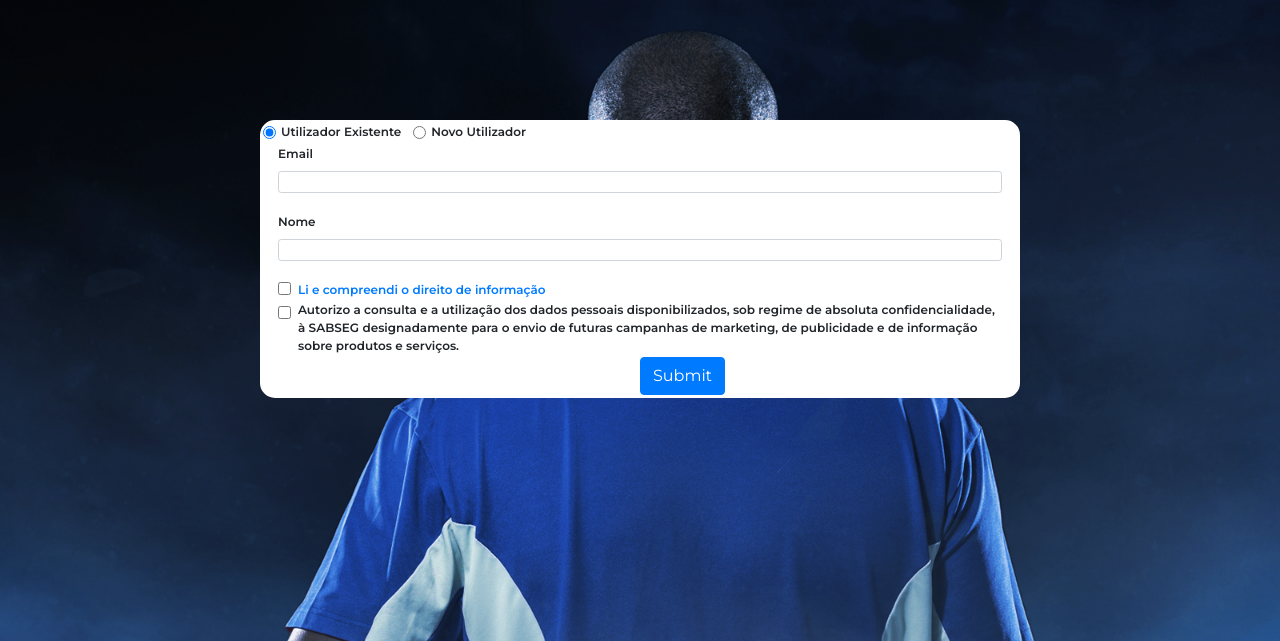
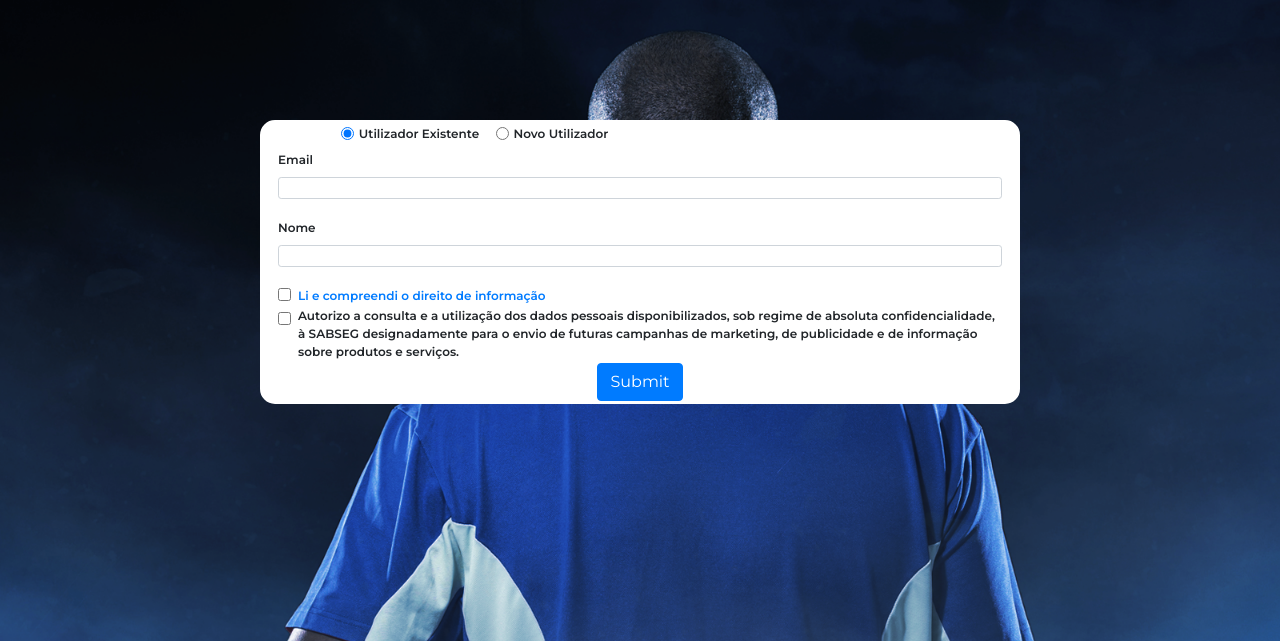
Before and after one commit to Zeszito/formForClient, a PHP site: page / in a window 1280 px wide. Shown: the top 641 px of the page. Run offline with PHP 8.4, Linux system fonts and the light colour scheme.

Commit message:
Nao mexi nos phps de envio apenas nos de front end e no js

```diff
--- a/css/main.css
+++ b/css/main.css
@@ -43,3 +43,17 @@ body {
     background-attachment: fixed;
     background-size: cover;
   }
+
+img#seta {
+    position: absolute;
+    margin: auto;
+    right: 0;
+    left: 0;
+    width: 15px;
+    margin-top: -10px;
+
+
+}
+#roda{
+    transform: rotate(10deg);
+}
--- a/index.php
+++ b/index.php
@@ -21,6 +21,7 @@
       <div class="col col-sm-8 offset-sm-2 rcorner ">
         <div class="row">
 
+        <div class="col offset-1" id="checksUserType">
         <div class="form-check form-check-inline">
             <input onchange="HideShowChangeTarget(1)" class="form-check-input" type="radio" name="utilizadorTipo" checked>
             <label class="form-check-label" for="inlineCheckbox1">Utilizador Existente</label>
@@ -32,10 +33,15 @@
           </div>
         </div>
 
+        </div>
+
         <?php
         include 'phpComponents/form.php'
         ?>
 
+        <?php
+        include 'phpComponents/wheel.php'
+        ?>
       </div>
 
     </div>
--- a/js/main.js
+++ b/js/main.js
@@ -1,9 +1,20 @@
 var form = document.querySelector('.needs-validation');
-
+var wichOne = 1;
+$(".RodaAll").hide();
 form.addEventListener('submit', function(event) {
     event.preventDefault();
     event.stopPropagation();
-    newClient();
+
+    if(wichOne===2){
+        newClient();
+    }
+    else{
+       // logInClient();
+       $("#checksUserType").hide();
+       $("#mainForm").hide();
+       $(".RodaAll").show(1000);
+    }
+
 
 })
 
@@ -23,14 +34,96 @@ function newClient() {
     })
 }
 
+function logInClient(){
+
+}
+
+
 function HideShowChangeTarget(choose){
 
     if(choose===1){
         $(".noLogIn").hide();
+        wichOne = choose;
     }
     else{
         $(".noLogIn").show();
+        wichOne = choose;
     }
 }
 
+
+
 $(".noLogIn").hide();
+
+var $elie = $("#roda");
+var $seta = $("#seta");
+
+var degree = 10;
+var degreeSeta = 0;
+var time = 0;
+function myFunction() {
+
+//360º /16 espaços = 22.5;
+      // For webkit browsers: e.g. Chrome
+           $elie.css({ WebkitTransform: 'rotate(' + degree + 'deg)'});
+      // For Mozilla browser: e.g. Firefox
+           $elie.css({ '-moz-transform': 'rotate(' + degree + 'deg)'});
+    degree+=22.5;
+
+
+    $seta.css({ WebkitTransform: 'rotate(' + degreeSeta + 'deg)'});
+    // For Mozilla browser: e.g. Firefox
+         $seta.css({ '-moz-transform': 'rotate(' + degreeSeta + 'deg)'});
+
+         if(time<5)
+         degreeSeta +=2;
+
+         if(time==5)
+         degreeSeta=0;
+
+         if(time>5 && time < 10)
+         degreeSeta -=2;
+
+         if(time>10)
+            time=0;
+
+            time++;
+
+}
+
+var rodando = setInterval(myFunction, 50);
+
+$("#prizebtn").on("click", function () {
+    Stop();
+  });
+
+
+function Stop(){
+    $("#prizebtn").hide();
+
+    setTimeout(()=>{
+        clearInterval(rodando);
+        rodando = setInterval(myFunction, 100);
+        console.log("Roda 1");
+    },1000)
+    setTimeout(()=>{
+        clearInterval(rodando);
+        rodando = setInterval(myFunction, 200);
+        console.log("Roda 2");
+    },2000)
+
+    setTimeout(()=>{
+        clearInterval(rodando);
+        rodando = setInterval(myFunction, 250);
+        console.log("Roda 3");
+    },2500)
+    setTimeout(()=>{
+        clearInterval(rodando);
+        console.log("Roda 4");
+        $seta.css({ WebkitTransform: 'rotate(' + 0 + 'deg)'});
+        // For Mozilla browser: e.g. Firefox
+             $seta.css({ '-moz-transform': 'rotate(' + 0 + 'deg)'});
+
+    },3200)
+
+}
--- a/phpComponents/form.php
+++ b/phpComponents/form.php
@@ -12,7 +12,7 @@
                     <div class="form-row noLogIn">
                         <div class="form-group col-md-4">
                           <label for="inputEmail4">Data Nascimento</label>
-                          <input type="date" class="form-control form-control-sm" name="dataNascimentoVal" id="DataNascimentoVal">
+                          <input type="date" class="form-control form-control-sm" name="dataNascimentoVal" >
                         </div>
                         <div class="form-group col-md-4">
                             <label for="Localidade">Localidade</label>
@@ -31,7 +31,7 @@
                     <div class="form-row noLogIn">
                         <div class="form-group col-md-6">
                           <label for="inputEmail4">Telémovel</label>
-                          <input name="telemovelVal" type="number" class="form-control form-control-sm" id="DataNascimentoVal">
+                          <input name="telemovelVal" type="number" class="form-control form-control-sm" >
                         </div>
                         <div class="form-group col-md-6">
                             <label for="club">Club</label>
@@ -46,13 +46,13 @@
                     <div class="row noLogIn">
                         <div class="col">
                             <div class="form-check">
-                                <input id="my-input" class="form-check-input" type="checkbox" name="autoVal" value="true">
+                                <input  class="form-check-input" type="checkbox" name="autoVal" value="true">
                                 <label for="my-input" class="form-check-label">Auto</label>
                             </div>
                         </div>
                         <div class="col">
                             <div class="form-check">
-                                <input id="my-input" class="form-check-input" type="checkbox" name="vidaVal" value="1">
+                                <input  class="form-check-input" type="checkbox" name="vidaVal" value="1">
                                 <label for="my-input" class="form-check-label">Vida</label>
                             </div>
                         </div>
@@ -60,13 +60,13 @@
                     <div class="row noLogIn">
                         <div class="col">
                             <div class="form-check">
-                                <input id="my-input" class="form-check-input" type="checkbox" name="saudeVal" value="1">
+                                <input  class="form-check-input" type="checkbox" name="saudeVal" value="1">
                                 <label for="my-input" class="form-check-label">Saúde</label>
                             </div>
                         </div>
                         <div class="col">
                             <div class="form-check">
-                                <input id="my-input" class="form-check-input" type="checkbox" name="casaVal" value="1">
+                                <input  class="form-check-input" type="checkbox" name="casaVal" value="1">
                                 <label for="my-input" class="form-check-label">Casa</label>
                             </div>
                         </div>
@@ -74,23 +74,23 @@
                     <div class="row noLogIn">
                         <div class="col">
                             <div class="form-check">
-                                <input id="my-input" class="form-check-input" type="checkbox" name="outroVal" value="1">
+                                <input  class="form-check-input" type="checkbox" name="outroVal" value="1">
                                 <label for="my-input" class="form-check-label">Outro</label>
                             </div>
                         </div>
                     </div>
 
                     <div class="form-check">
-                                <input id="my-input" class="form-check-input" type="checkbox" name="direitoInfoVal" value="1">
+                                <input  class="form-check-input" type="checkbox" name="direitoInfoVal" value="1">
                                 <label for="my-input" class="form-check-label"><a href="https://celebramosfutebol.sabseg.com/resources/files/CelebramosFutebol_DireitoInformacao.pdf">Li e compreendi o direito de informação</a></label>
                             </div>
                     <div class="form-check">
-                        <input id="my-input" class="form-check-input" type="checkbox" name="" value="true">
+                        <input  class="form-check-input" type="checkbox" name="" value="true">
                         <label for="my-input" class="form-check-label">	Autorizo a consulta e a utilização dos dados pessoais disponibilizados, sob regime de absoluta confidencialidade, à SABSEG designadamente para o envio de futuras campanhas de marketing, de publicidade e de informação sobre produtos e serviços.</label>
                     </div>
 
 
-                        <div class="offset-6">
+                    <div class="text-center">
                             <button type="submit" class="btn btn-primary">Submit</button>
                         </div>
 
--- /dev/null
+++ b/phpComponents/wheel.php
@@ -0,0 +1,14 @@
+<div class="RodaAll">
+    <div class="row">
+        <div class="col-6 offset-3 mt-4">
+            <img class="img-fluid" id="roda" src="images\roleta_default.png" alt="">
+            <img class="img" id="seta" src="images\point.png" alt="">
+
+
+        </div>
+
+    </div>
+    <div class="text-center mt-2">
+        <button id="prizebtn" onclick="Stop()" class="btn btn-primary" type="button">Parar</button>
+    </div>
+</div>
```
Also changed, not shown: images/point.png (added), images/roleta_default.png (added).
